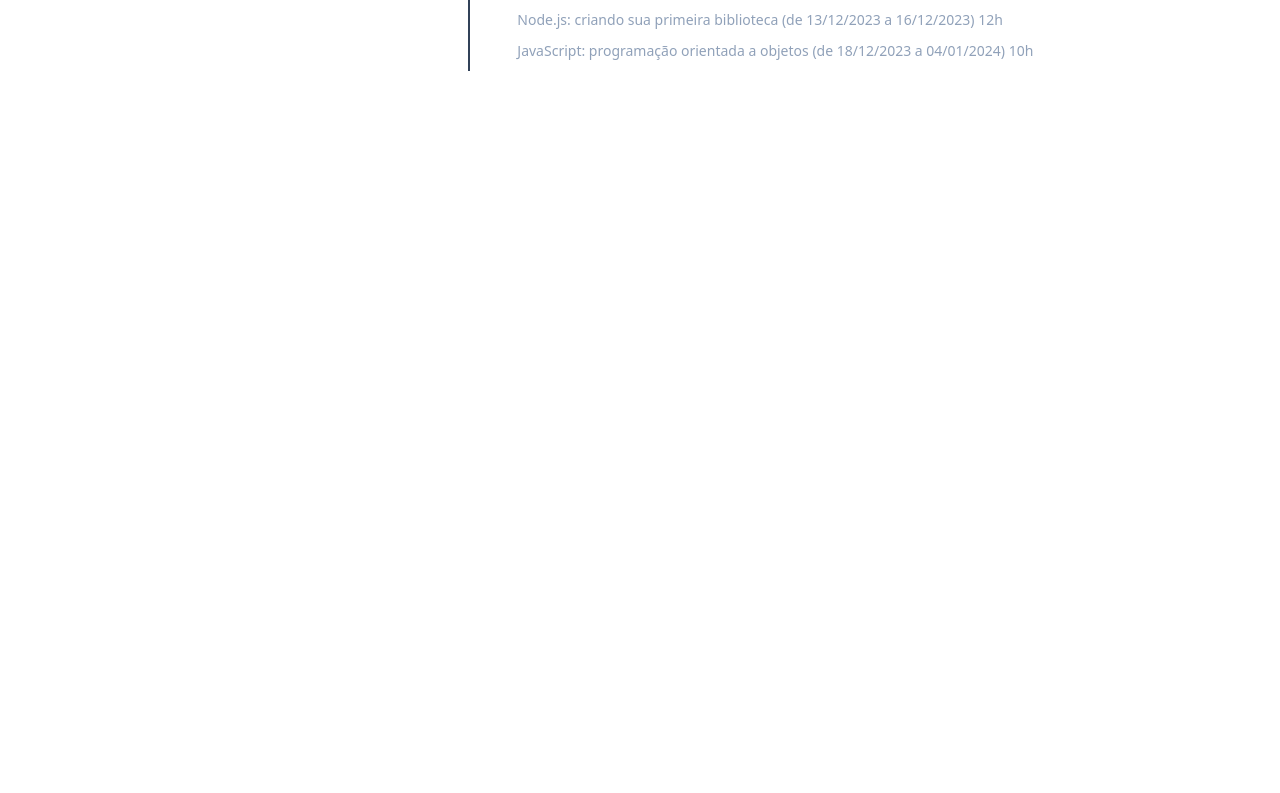
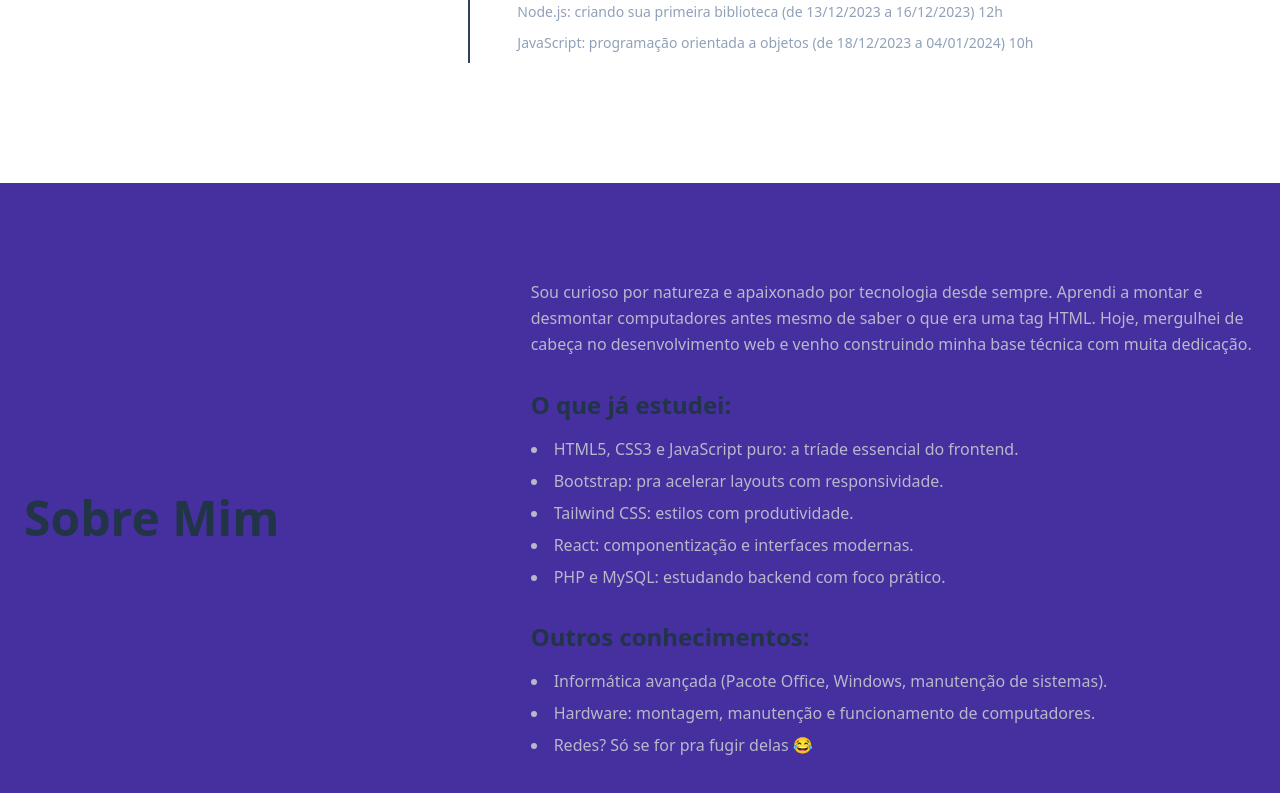
Before and after one commit to standbytheboy/portfolio, a React (Vite) app: page / in a window 1280 px wide. Shown: the part 1951-2744 px from the top of the page. Before the commit the page ends 2142 px from the top, so only its background shows below. Built offline with nearby package versions, Linux system fonts and the light colour scheme.

Commit message:
creating contact section

```diff
--- a/src/App.jsx
+++ b/src/App.jsx
@@ -1,4 +1,6 @@
 import "./App.css";
+import AboutMe from "./components/AboutMe";
+import Contact from "./components/Contact";
 import Formation from "./components/Formation";
 import Header from "./components/Header";
 import MyProjects from "./components/MyProjects";
@@ -9,6 +11,8 @@
       <Header />
       <MyProjects />
       <Formation />
+      <AboutMe />
+      <Contact />
     </>
   );
 }
--- /dev/null
+++ b/src/components/AboutMe.jsx
@@ -0,0 +1,47 @@
+import React from 'react';
+
+const AboutMe = () => {
+  return (
+    <section className="bg-[#462F9F]">
+      <div className="container mx-auto flex flex-col md:flex-row items-center px-6 py-20 md:py-24">
+
+        {/* Coluna Esquerda: Título */}
+        <div className="md:w-1/3 flex justify-between mb-10 md:mb-0">
+            <h2 className="text-4xl sm:text-5xl font-bold">
+              Sobre Mim
+            </h2>
+        </div>
+
+        {/* Coluna Direita: Conteúdo */}
+        <div className="md:w-2/3 md:pl-24">
+          <p className="text-[#B8B8CA] leading-relaxed mb-8">
+            Sou curioso por natureza e apaixonado por tecnologia desde sempre. Aprendi a montar e desmontar computadores antes mesmo de saber o que era uma tag HTML. Hoje, mergulhei de cabeça no desenvolvimento web e venho construindo minha base técnica com muita dedicação.
+          </p>
+
+          <div className="mb-8">
+            <h3 className="text-2xl font-bold mb-4">O que já estudei:</h3>
+            <ul className="list-disc list-inside space-y-2 text-[#B8B8CA]">
+              <li>HTML5, CSS3 e JavaScript puro: a tríade essencial do frontend.</li>
+              <li>Bootstrap: pra acelerar layouts com responsividade.</li>
+              <li>Tailwind CSS: estilos com produtividade.</li>
+              <li>React: componentização e interfaces modernas.</li>
+              <li>PHP e MySQL: estudando backend com foco prático.</li>
+            </ul>
+          </div>
+
+          <div>
+            <h3 className="text-2xl font-bold mb-4">Outros conhecimentos:</h3>
+            <ul className="list-disc list-inside space-y-2 text-[#B8B8CA]">
+              <li>Informática avançada (Pacote Office, Windows, manutenção de sistemas).</li>
+              <li>Hardware: montagem, manutenção e funcionamento de computadores.</li>
+              <li>Redes? Só se for pra fugir delas 😂</li>
+            </ul>
+          </div>
+        </div>
+
+      </div>
+    </section>
+  );
+};
+
+export default AboutMe;
--- a/src/components/Carousel.jsx
+++ b/src/components/Carousel.jsx
@@ -23,7 +23,7 @@
   };
 
   return (
-    <section className="carousel-section">
+    <section>
       <div
         className="cards-container flex items-center overflow-x-scroll gap-10 mx-auto my-0 py-10 scrollbar-none"
         ref={carouselRef}
@@ -32,12 +32,12 @@
           <RenderComponent key={index} item={item} />
         ))}
       </div>
-      <div className="carousel-nav flex gap-1.5">
-        <button className="">
+      <div className="carousel-nav flex gap-10 justify-center items-center">
+        <button>
           <ArrowLeft onClick={scrollLeft} />
         </button>
 
-        <button className="">
+        <button>
           <ArrowRight onClick={scrollRight} />
         </button>
       </div>
--- /dev/null
+++ b/src/components/Contact.jsx
@@ -0,0 +1,68 @@
+import { ArrowUpRight, Envelope, GithubFill, InstagramFill, LinkedinBoxFill } from 'akar-icons';
+
+const contactLinks = [
+  {
+    name: 'LinkedIn',
+    url: '#',
+    icon: <LinkedinBoxFill size={36} />
+  },
+  {
+    name: 'Instagram',
+    url: '#',
+    icon: <InstagramFill size={36} />
+  },
+  {
+    name: 'GitHub',
+    url: '#',
+    icon: <GithubFill size={36} />
+  },
+  {
+    name: 'Email',
+    url: 'mailto:seu-email@exemplo.com',
+    icon: <Envelope size={36} />
+  },
+];
+
+const Contact = () => {
+  return (
+    <section className="text-[#B8B8CA] py-20 px-4 md:px-12">
+      <div className="mx-auto max-w-6xl text-center">
+
+        {/* Título e Subtítulo */}
+        <h2 className="text-4xl md:text-5xl font-bold">Contato</h2>
+        <p className="text-[#B8B8CA] mt-4 max-w-lg mx-auto">
+          Quer conversar sobre tecnologia, colaborar em algum projeto ou só trocar uma ideia? Me chama!
+        </p>
+
+        {/* Links de Contato */}
+        <div className="flex flex-wrap justify-center gap-4 md:gap-6 mt-12">
+          {contactLinks.map((link) => (
+            <a
+              key={link.name}
+              href={link.url}
+              target="_blank"
+              rel="noopener noreferrer"
+              className="group flex items-center justify-between gap-4 w-full sm:w-60 border border-[#B8B8CA] rounded-lg px-6 py-3
+                         hover:bg-[#ffffff15] hover:border-slate-500 transition-all duration-300"
+            >
+              <div className="flex items-center gap-3 group-hover:text-white">
+                {link.icon}
+                <span className="font-medium">{link.name}</span>
+              </div>
+              <ArrowUpRight size={24} className="group-hover:text-white" />
+            </a>
+          ))}
+        </div>
+
+        {/* Rodapé */}
+        <footer className="text-center text-[#B8B8CA] mt-20">
+          <p>Obrigado por visitar esse site!</p>
+          <p className="text-sm">Feito por Lucas Morais</p>
+        </footer>
+
+      </div>
+    </section>
+  );
+};
+
+export default Contact;
--- a/src/components/Formation.jsx
+++ b/src/components/Formation.jsx
@@ -74,7 +74,7 @@
       <div className="max-w-5xl mx-auto">
         {/* Cabeçalho */}
         <div className="text-center mb-16">
-          <h2 className="text-4xl md:text-5xl font-bold text-[#B8B8CA]">Formação</h2>
+          <h2 className="text-3xl md:text-4xl font-bold text-[#B8B8CA]">Formação</h2>
           <p className="text-slate-400 mt-4 max-w-2xl mx-auto">
             Mesmo em formação, acredito que aprender se faz com prática. Aqui estão alguns projetos que venho desenvolvendo:
           </p>
--- a/src/index.css
+++ b/src/index.css
@@ -8,15 +8,6 @@
   text-rendering: optimizeLegibility;
   -webkit-font-smoothing: antialiased;
   -moz-osx-font-smoothing: grayscale;
-}
-
-a {
-  font-weight: 500;
-  color: #646cff;
-  text-decoration: inherit;
-}
-a:hover {
-  color: #535bf2;
 }
 
 h1 {
@@ -41,9 +32,6 @@
     color: #213547;
     background-color: #ffffff;
   }
-  a:hover {
-    color: #747bff;
-  }
   button {
     background-color: #f9f9f9;
   }
```
